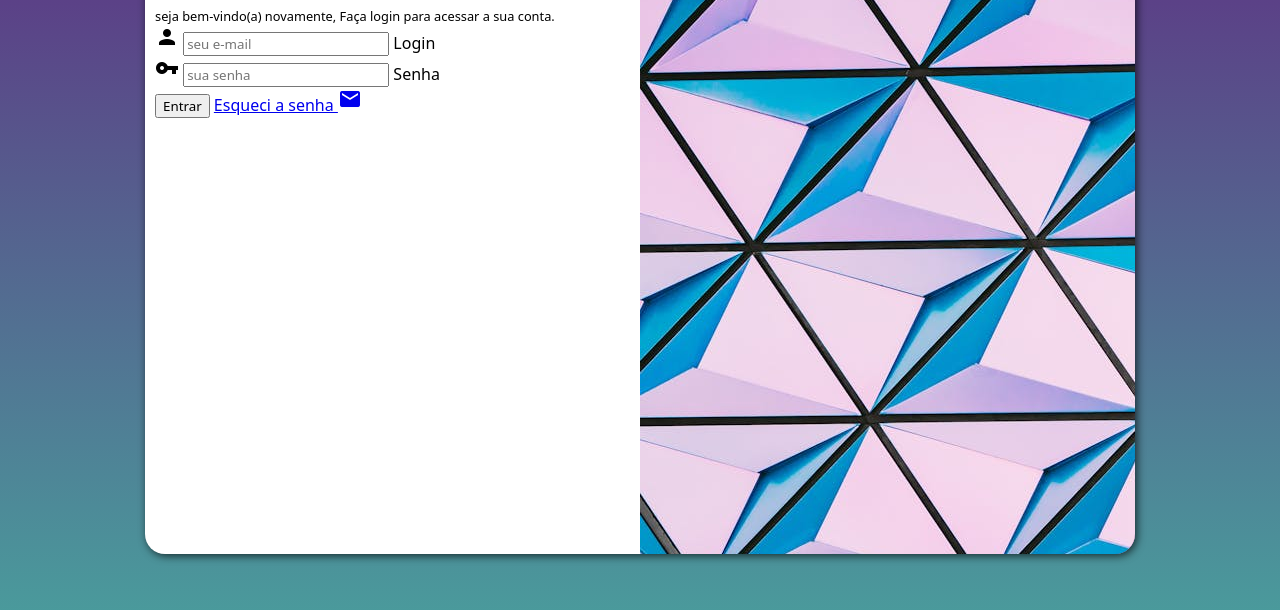
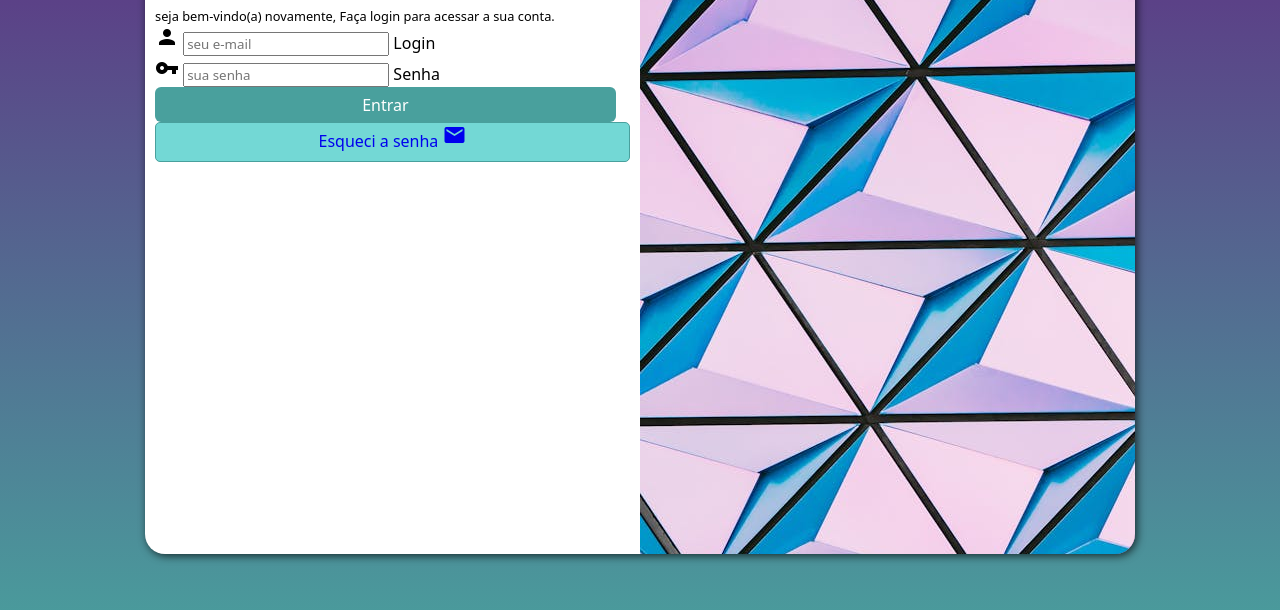
Before and after one commit to Masterpeso/projeto-login, a plain HTML site: page index.html in a window 1280 px wide. Shown: the part 146-756 px from the top of the page. Drawn offline with Linux system fonts and the light colour scheme.

Commit message:
atualizei o form

```diff
--- a/estilo/style.css
+++ b/estilo/style.css
@@ -57,3 +57,29 @@ margin-bottom: 10px;
 div#formulario > p {
     font-size: 0.8em;
 }
+
+form > input[type=submit] {
+    display: block;
+    font-size: 1em;
+    width: 97%;
+    height: 35px;
+    background-color: #49a09d;
+    color: white;
+    border: none;
+    border-radius: 6px;
+    cursor: pointer;
+}
+form > input[type=submit]:hover {
+background-color: #2d6e6c;
+}
+
+form > a.botao {
+    display: block;
+    text-align: center;
+    width: 100%;
+    height: 40px;
+    text-decoration: none;
+    background-color: #73d8d5;
+    border-radius: 5px;
+    border: 1px solid #49a09d;
+}
--- a/index.html
+++ b/index.html
@@ -30,7 +30,7 @@
 <label for="isen">Senha</label>
 </div>
 <input type="submit" value="Entrar">
-<a href="esqueci.html">
+<a href="esqueci.html" class="botao">
   Esqueci a senha <i class="material-icons">mail</i>
 </a>
             </form>
```
